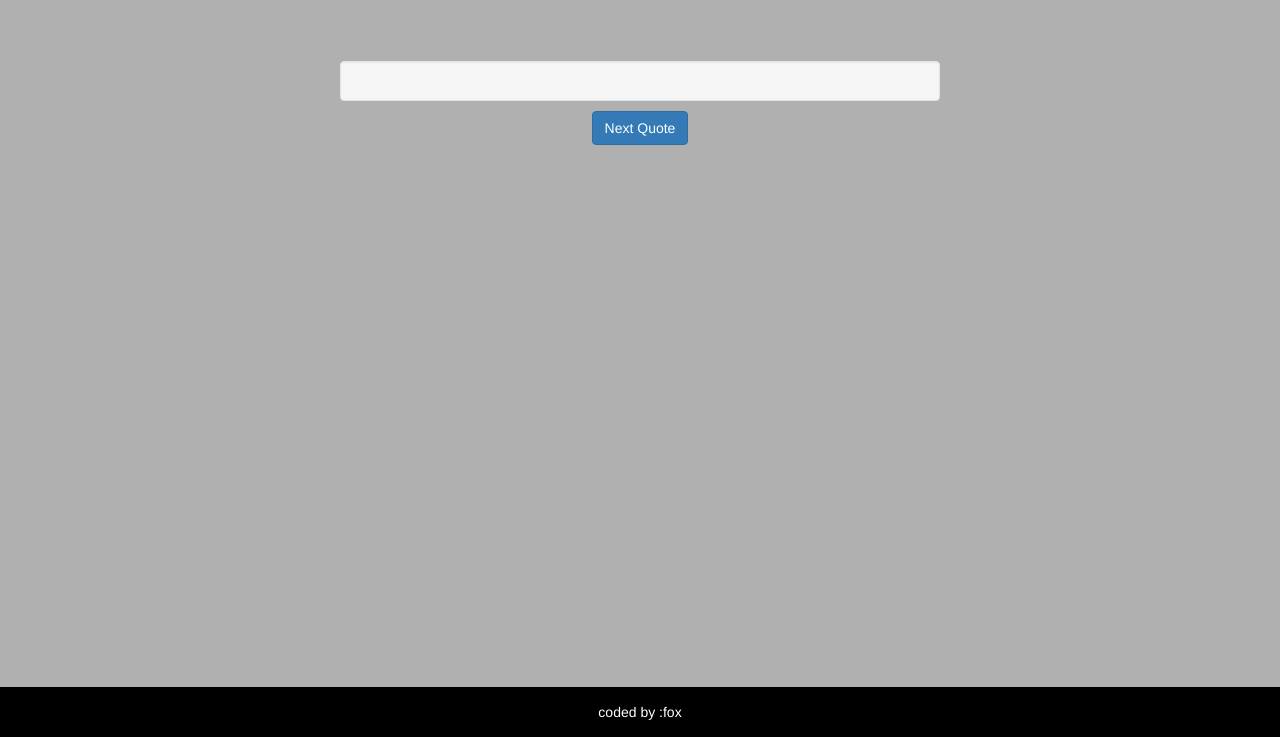
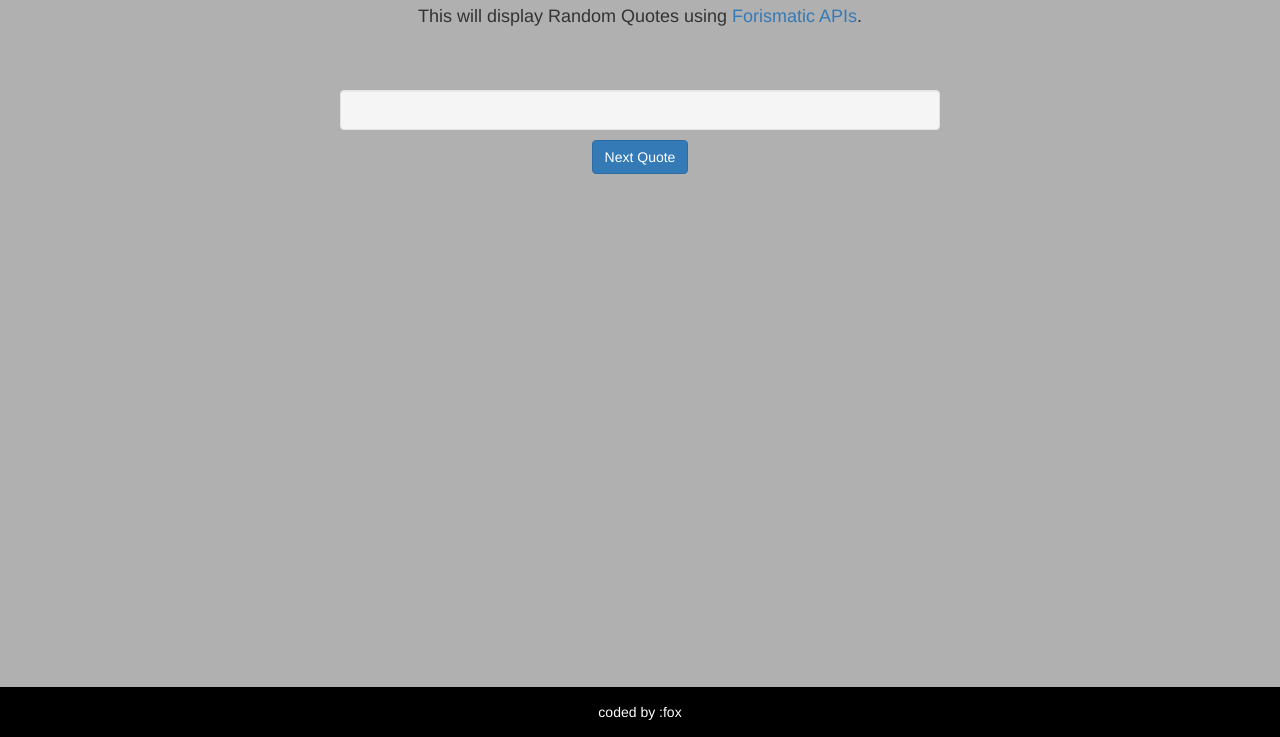
Before and after one commit to greyfox97/Random-Quote-generator, a plain HTML site: page index.html in a window 1280 px wide. Shown: the part 63-800 px from the top of the page. Drawn offline with nearby package versions, Linux system fonts and the light colour scheme; a web font is replaced by a local one.

Commit message:
Random Quote Generator

```diff
--- a/index.html
+++ b/index.html
@@ -14,6 +14,7 @@
   <body>
     <div class="row">
       <h1>Random Quote Generator</h1>
+      <h4>This will display Random Quotes using <a href="https://forismatic.com/ru/">Forismatic APIs</a>.</h4>
       <div class="container well" id="quote"></div>
       <button class="btn btn-primary" type="button" id="nextquote">Next Quote</button>
     </div>
```
